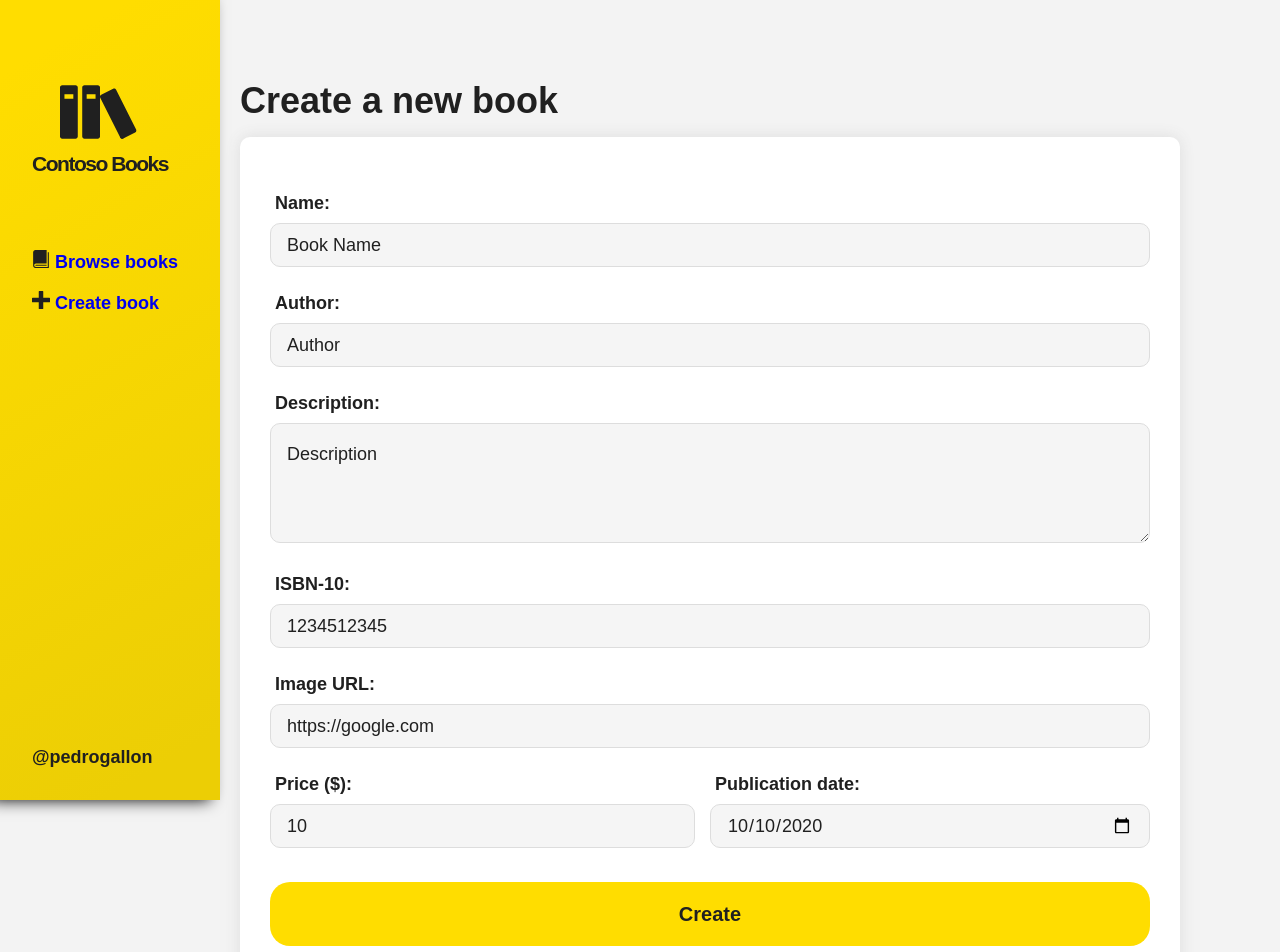
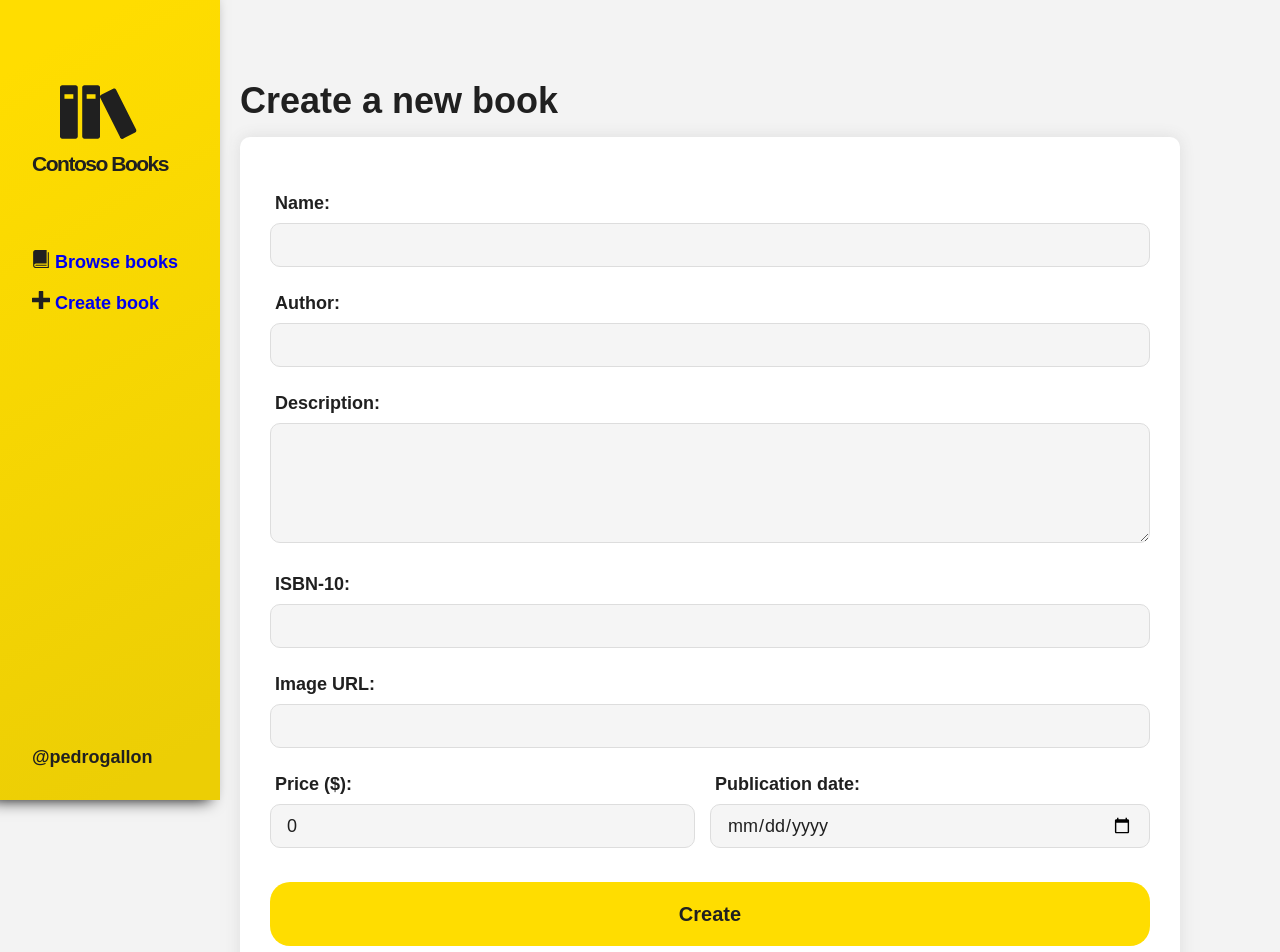
Before and after one commit to pedrogallon/bookstore-front, a React (Create React App) app: page /create in a window 1280 px wide. Shown: the top 952 px of the page. Built offline with nearby package versions, Linux system fonts and the light colour scheme.

Commit message:
fix margins + form testing data

```diff
--- a/src/pages/CreateBook.tsx
+++ b/src/pages/CreateBook.tsx
@@ -25,13 +25,13 @@ import "../styles/pages/createbook.css";
 function CreateBook() {
   const history = useHistory();
 
-  const [name, setName] = useState<string>("Book Name");
-  const [author, setAuthor] = useState<string>("Author");
-  const [description, setDescription] = useState<string>("Description");
-  const [isbn, setIsbn] = useState<string>("1234512345");
-  const [image_url, setImgUrl] = useState<string>("https://google.com");
-  const [price, setPrice] = useState<number>(10.0);
-  const [publication_date, setPublicationDate] = useState<string>("2020-10-10");
+  const [name, setName] = useState<string>("");
+  const [author, setAuthor] = useState<string>("");
+  const [description, setDescription] = useState<string>("");
+  const [isbn, setIsbn] = useState<string>("");
+  const [image_url, setImgUrl] = useState<string>("");
+  const [price, setPrice] = useState<number>(0);
+  const [publication_date, setPublicationDate] = useState<string>("");
 
 
 
--- a/src/styles/pages/bookdetails.css
+++ b/src/styles/pages/bookdetails.css
@@ -32,6 +32,7 @@
   justify-content: flex-start;
   padding: 30px;
   box-shadow: 0 0 15px #ddd;
+  margin-bottom: 100px;
 }
 
 
--- a/src/styles/pages/books.css
+++ b/src/styles/pages/books.css
@@ -19,6 +19,7 @@
   justify-content: flex-start;
   padding: 30px;
   box-shadow: 0 0 15px #ddd;
+  margin-bottom: 100px;
 }
 
 #page-books main header {
@@ -39,7 +40,6 @@
   padding: 0;
   margin: 0;
   display: flex;
-  box-shadow: 0 0 15px #ddd;
 }
 
 #page-books main header div.search-area input {
--- a/src/styles/pages/createbook.css
+++ b/src/styles/pages/createbook.css
@@ -19,6 +19,7 @@
   justify-content: flex-start;
   padding: 30px;
   box-shadow: 0 0 15px #ddd;
+  margin-bottom: 100px;
 }
 
 #page-create main header {
```
